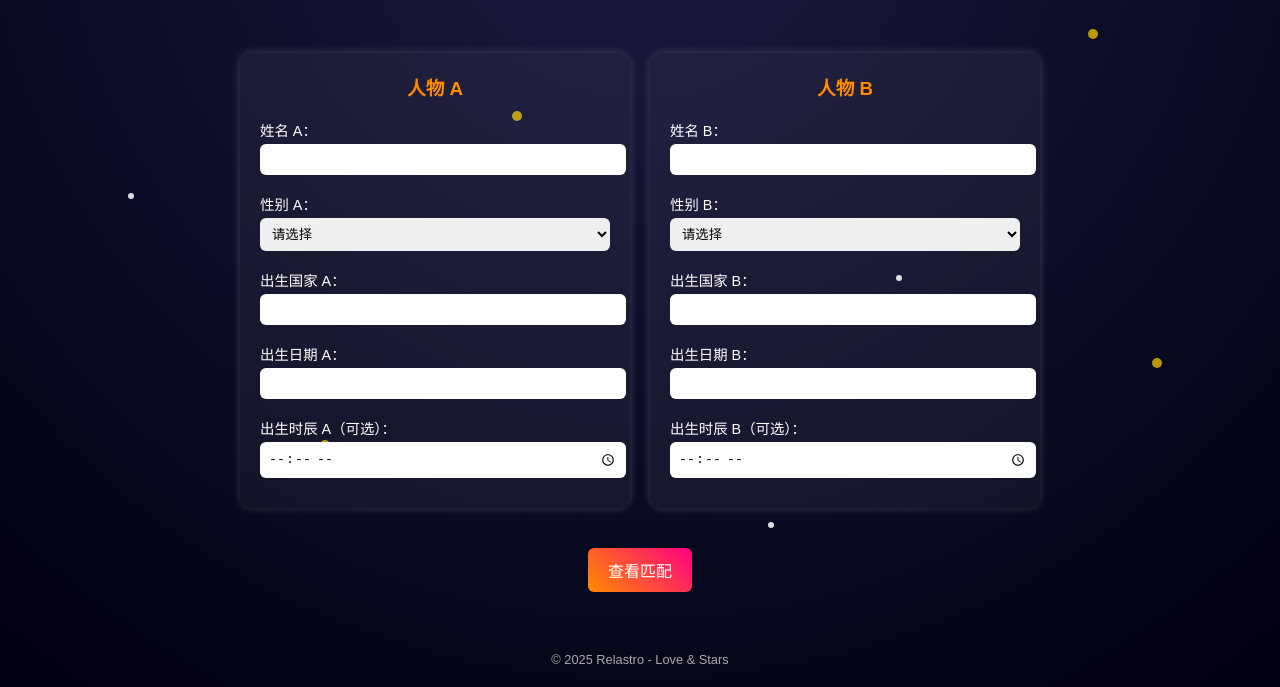
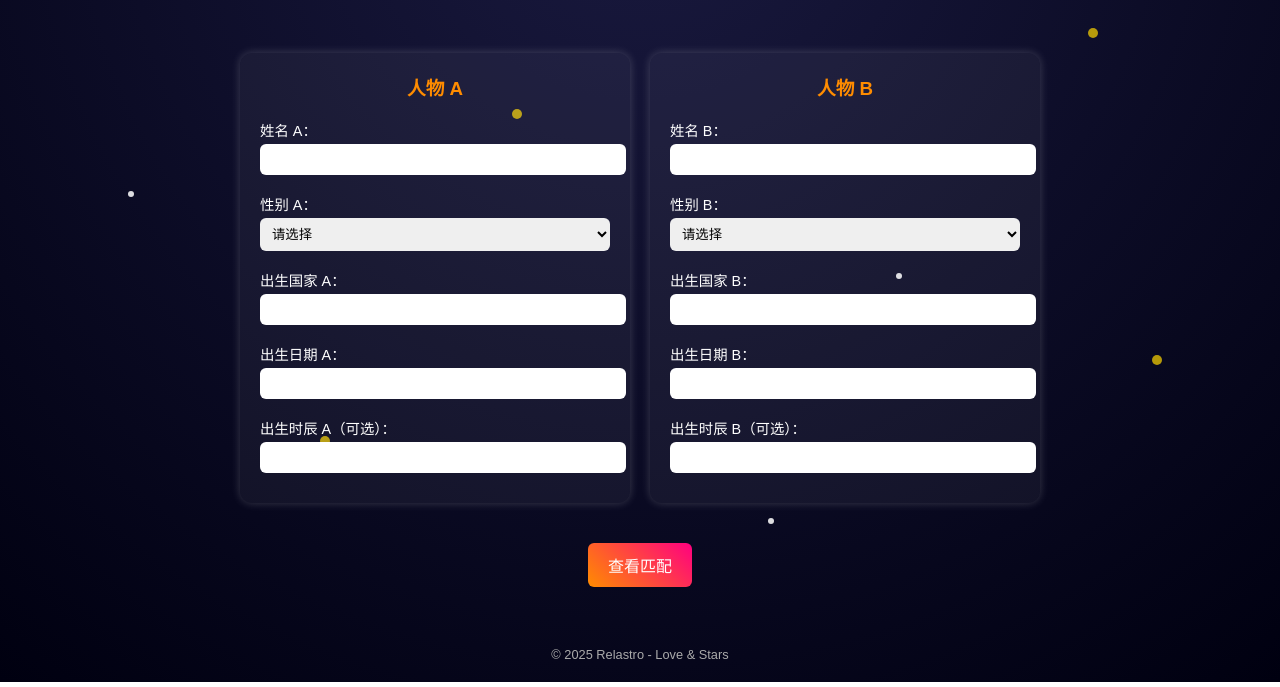
Before and after one commit to relastroinfo-stack/relastro, a plain HTML site: page index.html in a window 1280 px wide. Shown: the part 136-823 px from the top of the page. Drawn offline with nearby package versions, Linux system fonts and the light colour scheme.

Commit message:
Update index.html

```diff
--- a/index.html
+++ b/index.html
@@ -5,7 +5,7 @@
   <title>Relastro - 星座配对</title>
   <meta name="viewport" content="width=device-width, initial-scale=1.0">
 
-  <!-- Flatpickr 日期选择器 -->
+  <!-- Flatpickr 日期+时间选择器 -->
   <link rel="stylesheet" href="https://cdn.jsdelivr.net/npm/flatpickr/dist/flatpickr.min.css">
   <script src="https://cdn.jsdelivr.net/npm/flatpickr"></script>
   <script src="https://cdn.jsdelivr.net/npm/flatpickr/dist/l10n/zh.js"></script>
@@ -161,7 +161,7 @@
   </style>
 </head>
 <body>
-  <!-- 星空背景（多个大星星） -->
+  <!-- 星空背景 -->
   <div class="stars">
     <div class="star" style="top:10%; left:20%"></div>
     <div class="star big" style="top:30%; left:40%"></div>
@@ -197,7 +197,7 @@
       <label id="labelDobA">出生日期 A：</label>
       <input type="text" id="dobA" required>
       <label id="labelTimeA">出生时辰 A（可选）：</label>
-      <input type="time" id="timeA">
+      <input type="text" id="timeA">
     </form>
 
     <!-- 人物 B -->
@@ -212,17 +212,17 @@
       <label id="labelDobB">出生日期 B：</label>
       <input type="text" id="dobB" required>
       <label id="labelTimeB">出生时辰 B（可选）：</label>
-      <input type="time" id="timeB">
+      <input type="text" id="timeB">
     </form>
   </div>
 
   <div class="actions">
-    <button id="btnMatch" class="action-btn">查看匹配</button>
+    <button id="btnMatch" type="button" class="action-btn">查看匹配</button>
   </div>
 
   <div id="result" class="result">
     <h2 id="resultTitle">匹配结果</h2>
-    <p id="matchText">你们的性格契合度较高，彼此互补，充满可能性！</p>
+    <p id="matchText"></p>
     <p><a href="https://example.com" id="payLink" target="_blank" style="color:#00ffff; font-weight:bold;">获取完整报告 (49€)</a></p>
   </div>
 
@@ -231,39 +231,46 @@
   </footer>
 
   <script>
-    // 多语言翻译
     const translations = {
-      zh: { title:"Relastro - 星座配对", subtitle:"输入两个人的出生信息，看看你们的缘分与性格匹配",
+      zh: {
+        title:"Relastro - 星座配对", subtitle:"输入两个人的出生信息，看看你们的缘分与性格匹配",
         personA:"人物 A", personB:"人物 B", labelNameA:"姓名 A：", labelGenderA:"性别 A：", labelCountryA:"出生国家 A：",
         labelDobA:"出生日期 A：", labelTimeA:"出生时辰 A（可选）：", labelNameB:"姓名 B：", labelGenderB:"性别 B：",
         labelCountryB:"出生国家 B：", labelDobB:"出生日期 B：", labelTimeB:"出生时辰 B（可选）：",
         btnMatch:"查看匹配", resultTitle:"匹配结果",
-        results:["你们的性格契合度较高，彼此互补，充满可能性！","你们之间有天然的吸引力，感情潜力无限。","你们互相理解，容易建立深厚的感情基础。"],
-        selectPlaceholder:"请选择", male:"男", female:"女", dateFormat:"Y-m-d", flatpickrLang:"zh"
+        results:["初步分析：你们很合适。","初步分析：需要更多努力。","初步分析：有一些挑战，但机会也不少。"],
+        selectPlaceholder:"请选择", male:"男", female:"女",
+        dateFormat:"Y-m-d", timeFormat:"H:i", flatpickrLang:"zh"
       },
-      en: { title:"Relastro - Match by Stars", subtitle:"Enter two people's birth details to see compatibility",
+      en: {
+        title:"Relastro - Match by Stars", subtitle:"Enter two people's birth details to see compatibility",
         personA:"Person A", personB:"Person B", labelNameA:"Name A:", labelGenderA:"Gender A:", labelCountryA:"Country A:",
         labelDobA:"Date of Birth A:", labelTimeA:"Time of Birth A (optional):", labelNameB:"Name B:", labelGenderB:"Gender B:",
         labelCountryB:"Country B:", labelDobB:"Date of Birth B:", labelTimeB:"Time of Birth B (optional):",
         btnMatch:"Check Match", resultTitle:"Match Result",
-        results:["Your personalities complement each other, with strong potential!","You share natural chemistry and deep attraction.","You understand each other easily and can build a strong bond."],
-        selectPlaceholder:"Select", male:"Male", female:"Female", dateFormat:"Y-m-d", flatpickrLang:"default"
+        results:["Preliminary analysis: You are very compatible.","Preliminary analysis: Needs more effort.","Preliminary analysis: Some challenges, but opportunities too."],
+        selectPlaceholder:"Select", male:"Male", female:"Female",
+        dateFormat:"Y-m-d", timeFormat:"H:i", flatpickrLang:"default"
       },
-      fr: { title:"Relastro - Compatibilité des étoiles", subtitle:"Entrez les informations de naissance de deux personnes pour voir leur compatibilité",
+      fr: {
+        title:"Relastro - Compatibilité des étoiles", subtitle:"Entrez les informations de naissance de deux personnes pour voir leur compatibilité",
         personA:"Personne A", personB:"Personne B", labelNameA:"Nom A :", labelGenderA:"Sexe A :", labelCountryA:"Pays A :",
         labelDobA:"Date de naissance A :", labelTimeA:"Heure de naissance A (optionnel) :", labelNameB:"Nom B :", labelGenderB:"Sexe B :",
         labelCountryB:"Pays B :", labelDobB:"Date de naissance B :", labelTimeB:"Heure de naissance B (optionnel) :",
         btnMatch:"Voir la compatibilité", resultTitle:"Résultat de compatibilité",
-        results:["Vos personnalités sont très compatibles, avec un grand potentiel !","Vous partagez une forte alchimie naturelle.","Vous vous comprenez facilement et pouvez créer un lien profond."],
-        selectPlaceholder:"Sélectionner", male:"Homme", female:"Femme", dateFormat:"d/m/Y", flatpickrLang:"fr"
+        results:["Analyse préliminaire : Vous êtes très compatibles.","Analyse préliminaire : Besoin de plus d'efforts.","Analyse préliminaire : Quelques défis, mais aussi des opportunités."],
+        selectPlaceholder:"Sélectionner", male:"Homme", female:"Femme",
+        dateFormat:"d/m/Y", timeFormat:"H:i", flatpickrLang:"fr"
       },
-      es: { title:"Relastro - Compatibilidad de estrellas", subtitle:"Introduce los datos de nacimiento de dos personas para ver la compatibilidad",
+      es: {
+        title:"Relastro - Compatibilidad de estrellas", subtitle:"Introduce los datos de nacimiento de dos personas para ver la compatibilidad",
         personA:"Persona A", personB:"Persona B", labelNameA:"Nombre A:", labelGenderA:"Género A:", labelCountryA:"País A:",
         labelDobA:"Fecha de nacimiento A:", labelTimeA:"Hora de nacimiento A (opcional):", labelNameB:"Nombre B:", labelGenderB:"Género B:",
         labelCountryB:"País B:", labelDobB:"Fecha de nacimiento B:", labelTimeB:"Hora de nacimiento B (opcional):",
         btnMatch:"Ver compatibilidad", resultTitle:"Resultado de compatibilidad",
-        results:["¡Vuestras personalidades son muy compatibles y con gran potencial!","Compartís una química natural y atracción fuerte.","Os entendéis fácilmente y podéis construir una relación sólida."],
-        selectPlaceholder:"Seleccionar", male:"Hombre", female:"Mujer", dateFormat:"d/m/Y", flatpickrLang:"es"
+        results:["Análisis preliminar: Muy compatibles.","Análisis preliminar: Requiere más esfuerzo.","Análisis preliminar: Algunos desafíos, pero también oportunidades."],
+        selectPlaceholder:"Seleccionar", male:"Hombre", female:"Mujer",
+        dateFormat:"d/m/Y", timeFormat:"H:i", flatpickrLang:"es"
       }
     };
 
@@ -277,26 +284,28 @@
       }
       document.getElementById("btnMatch").textContent = t.btnMatch;
 
-      // 更新性别下拉菜单
+      // 更新性别下拉
       const genderA = document.getElementById("genderA");
       const genderB = document.getElementById("genderB");
       genderA.innerHTML = `<option value="">${t.selectPlaceholder}</option><option value="male">${t.male}</option><option value="female">${t.female}</option>`;
       genderB.innerHTML = genderA.innerHTML;
 
-      // 日期选择器
+      // 日期+时间选择器
       flatpickr("#dobA", { dateFormat: t.dateFormat, locale: t.flatpickrLang });
       flatpickr("#dobB", { dateFormat: t.dateFormat, locale: t.flatpickrLang });
+      flatpickr("#timeA", { enableTime:true, noCalendar:true, dateFormat: t.timeFormat, time_24hr:true, locale: t.flatpickrLang });
+      flatpickr("#timeB", { enableTime:true, noCalendar:true, dateFormat: t.timeFormat, time_24hr:true, locale: t.flatpickrLang });
     }
 
-    // 语言切换
+    // 切换语言按钮
     document.querySelectorAll(".lang-switch button").forEach(btn=>{
       btn.addEventListener("click",()=>setLanguage(btn.dataset.lang));
     });
 
     // 查看匹配
     document.getElementById("btnMatch").addEventListener("click", ()=>{
-      const lang = document.querySelector(".lang-switch button[data-lang].active")?.dataset.lang || "zh";
-      const t = translations[lang];
+      const lang = document.querySelector(".lang-switch button.active")?.dataset.lang || "zh";
+      const t = translations[lang] || translations["zh"];
       const randomText = t.results[Math.floor(Math.random() * t.results.length)];
       document.getElementById("matchText").textContent = randomText;
       document.getElementById("result").style.display = "block";
```
